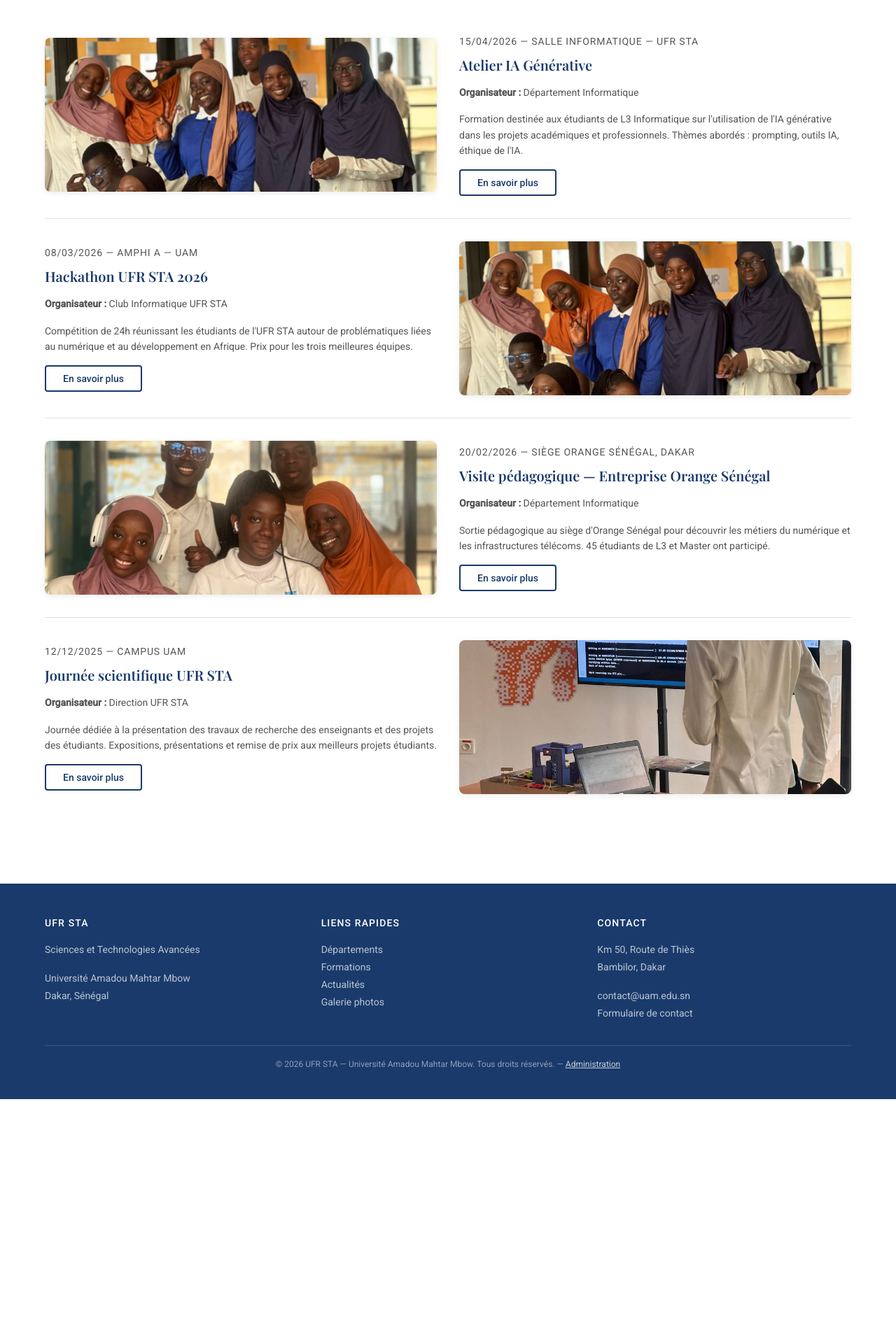
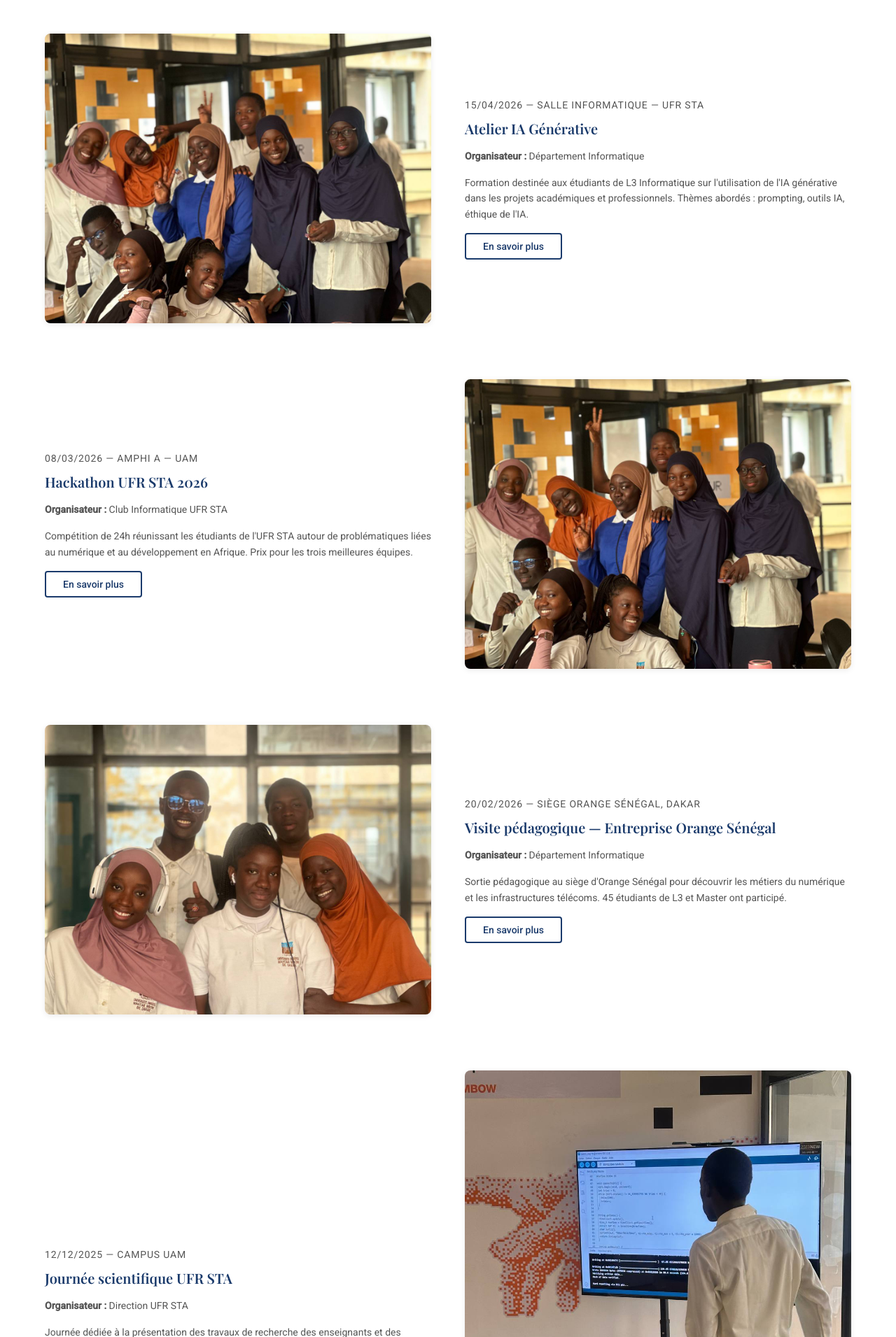
Before and after one commit to gorad321/projet_STA, a Flask app: page /activites in a window 1280 px wide. Shown: the part 440-2351 px from the top of the page at 70% size. Before the commit the page ends 2011 px from the top, so only its background shows below. Run offline with Flask 3, Linux system fonts and the light colour scheme; data comes from the database, SQL or seed files in the repository.

Commit message:
Revert "Reduction de la hauteur des photos et de l'espacement dans la liste des activites (bandes trop hautes)"
This reverts commit e4976123a434a6eec653f8ce16bf3a42e6ec729c.

```diff
--- a/static/css/style.css
+++ b/static/css/style.css
@@ -1409,21 +1409,14 @@ p { margin-bottom: var(--space-sm); }
 .activite-bands {
   display: flex;
   flex-direction: column;
-  gap: var(--space-lg);
+  gap: var(--space-2xl);
 }
 
 .activite-band {
   display: grid;
   grid-template-columns: 1fr 1fr;
-  gap: var(--space-lg);
+  gap: var(--space-xl);
   align-items: center;
-  padding-bottom: var(--space-lg);
-  border-bottom: 1px solid var(--color-border);
-}
-
-.activite-bands .activite-band:last-child {
-  padding-bottom: 0;
-  border-bottom: none;
 }
 
 .activite-band-media { order: 1; }
@@ -1435,8 +1428,7 @@ p { margin-bottom: var(--space-sm); }
 .activite-band-media img,
 .activite-band-media .card-img-placeholder {
   width: 100%;
-  height: 220px;
-  min-height: 220px;
+  min-height: 320px;
   object-fit: cover;
   border-radius: var(--radius-card);
   box-shadow: var(--shadow-card);
@@ -1467,7 +1459,7 @@ p { margin-bottom: var(--space-sm); }
   .activite-band-text,
   .activite-band-reverse .activite-band-text { order: 2; }
   .activite-band-media img,
-  .activite-band-media .card-img-placeholder { height: 200px; min-height: 200px; }
+  .activite-band-media .card-img-placeholder { min-height: 240px; }
 }
 
 /* 24. Texte avec retours à la ligne préservés (descriptions longues et structurées) */
```
